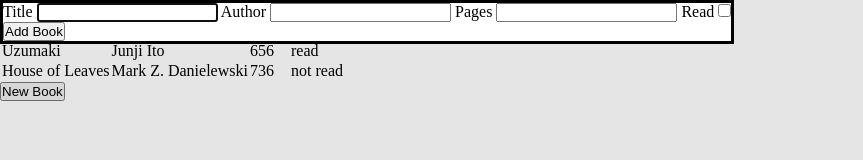
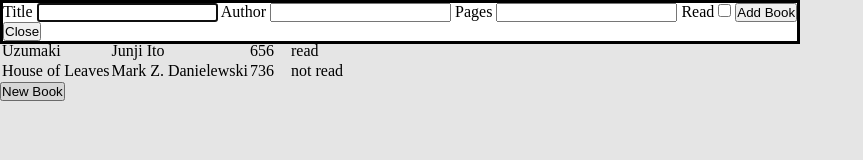
Before and after one commit to turik777/library, a plain HTML site: page index.html in a window 1280 px wide. Both pictures are taken after a click on the button "New Book". Shown: the whole page, without its empty margins (0-863 px from the left). Drawn offline with Linux system fonts and the light colour scheme.

Commit message:
Add close button

```diff
--- a/index.html
+++ b/index.html
@@ -26,8 +26,9 @@
             <input type="text" name="pages" id="pages">
             <label for="read">Read</label>
             <input type="checkbox" name="read" id="read">
+            <input type="submit" value="Add Book">
         </form>
-        <button>Add Book</button>
+        <button>Close</button>
     </dialog>
     <button>New Book</button>
 </body>
```
